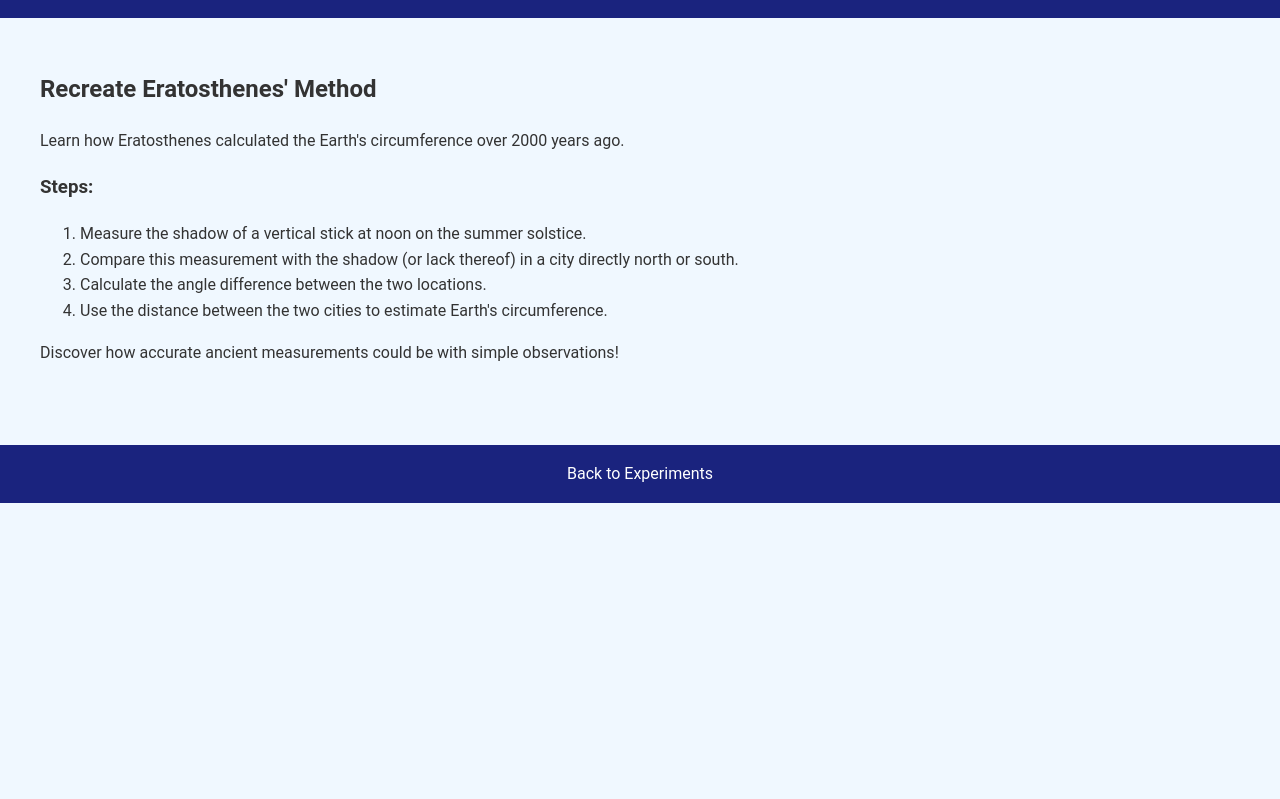
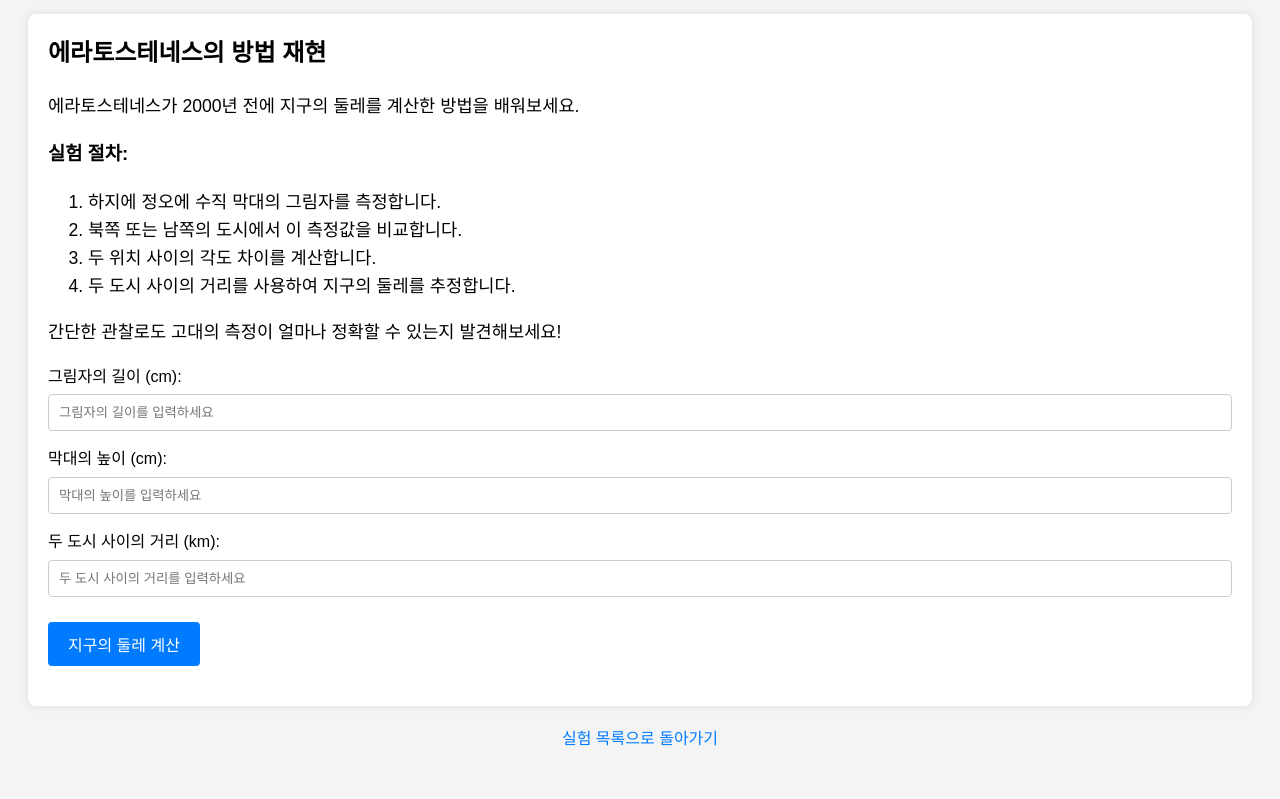
Before and after one commit to Reasonofmoon/science-labs, a website: page experiments/eratosthenes-earth.html in a window 1280 px wide. Shown: the part 108-907 px from the top of the page. Before the commit the page ends 800 px from the top, so only its background shows below. Drawn offline with Linux system fonts and the light colour scheme.

Commit message:
Update eratosthenes-earth.html

```diff
--- a/experiments/eratosthenes-earth.html
+++ b/experiments/eratosthenes-earth.html
@@ -1,31 +1,124 @@
 <!DOCTYPE html>
-<html lang="en">
+<html lang="ko">
 <head>
     <meta charset="UTF-8">
     <meta name="viewport" content="width=device-width, initial-scale=1.0">
-    <title>Measuring Earth's Circumference Experiment</title>
-    <link rel="stylesheet" href="../styles.css">
+    <title>지구의 둘레 측정 실험</title>
+    <style>
+        body {
+            font-family: Arial, sans-serif;
+            line-height: 1.6;
+            padding: 20px;
+            background-color: #f4f4f4;
+        }
+        .header, .footer {
+            text-align: center;
+            margin: 20px 0;
+        }
+        .experiment-details {
+            background: white;
+            padding: 20px;
+            margin: 20px 0;
+            border-radius: 8px;
+            box-shadow: 0 0 10px rgba(0, 0, 0, 0.1);
+        }
+        .experiment-details h2 {
+            margin-top: 0;
+        }
+        .experiment-details p, .experiment-details ol {
+            font-size: 1.1em;
+        }
+        .experiment-details .result {
+            margin-top: 20px;
+        }
+        .experiment-details button {
+            padding: 10px 20px;
+            font-size: 1em;
+            margin-top: 10px;
+            cursor: pointer;
+            background-color: #007BFF;
+            color: white;
+            border: none;
+            border-radius: 4px;
+        }
+        .footer a {
+            color: #007BFF;
+            text-decoration: none;
+        }
+        .input-group {
+            margin-bottom: 15px;
+        }
+        .input-group label {
+            display: block;
+            margin-bottom: 5px;
+        }
+        .input-group input {
+            width: calc(100% - 22px);
+            padding: 10px;
+            border: 1px solid #ccc;
+            border-radius: 4px;
+        }
+    </style>
 </head>
 <body>
     <header class="header">
-        <h1>Measuring Earth's Circumference Experiment</h1>
+        <h1>지구의 둘레 측정 실험</h1>
     </header>
     <main class="main-content">
         <section class="experiment-details">
-            <h2>Recreate Eratosthenes' Method</h2>
-            <p>Learn how Eratosthenes calculated the Earth's circumference over 2000 years ago.</p>
-            <h3>Steps:</h3>
+            <h2>에라토스테네스의 방법 재현</h2>
+            <p>에라토스테네스가 2000년 전에 지구의 둘레를 계산한 방법을 배워보세요.</p>
+            <h3>실험 절차:</h3>
             <ol>
-                <li>Measure the shadow of a vertical stick at noon on the summer solstice.</li>
-                <li>Compare this measurement with the shadow (or lack thereof) in a city directly north or south.</li>
-                <li>Calculate the angle difference between the two locations.</li>
-                <li>Use the distance between the two cities to estimate Earth's circumference.</li>
+                <li>하지에 정오에 수직 막대의 그림자를 측정합니다.</li>
+                <li>북쪽 또는 남쪽의 도시에서 이 측정값을 비교합니다.</li>
+                <li>두 위치 사이의 각도 차이를 계산합니다.</li>
+                <li>두 도시 사이의 거리를 사용하여 지구의 둘레를 추정합니다.</li>
             </ol>
-            <p>Discover how accurate ancient measurements could be with simple observations!</p>
+            <p>간단한 관찰로도 고대의 측정이 얼마나 정확할 수 있는지 발견해보세요!</p>
+            <div class="input-group">
+                <label for="shadowLength">그림자의 길이 (cm):</label>
+                <input type="number" id="shadowLength" placeholder="그림자의 길이를 입력하세요" step="0.1">
+            </div>
+            <div class="input-group">
+                <label for="stickHeight">막대의 높이 (cm):</label>
+                <input type="number" id="stickHeight" placeholder="막대의 높이를 입력하세요" step="0.1">
+            </div>
+            <div class="input-group">
+                <label for="distance">두 도시 사이의 거리 (km):</label>
+                <input type="number" id="distance" placeholder="두 도시 사이의 거리를 입력하세요" step="1">
+            </div>
+            <button onclick="calculateCircumference()">지구의 둘레 계산</button>
+            <div class="result" id="result"></div>
         </section>
     </main>
     <footer class="footer">
-        <a href="../index.html">Back to Experiments</a>
+        <a href="../index.html">실험 목록으로 돌아가기</a>
     </footer>
+
+    <script>
+        function calculateCircumference() {
+            const shadowLength = parseFloat(document.getElementById('shadowLength').value);
+            const stickHeight = parseFloat(document.getElementById('stickHeight').value);
+            const distance = parseFloat(document.getElementById('distance').value);
+            const resultDiv = document.getElementById('result');
+
+            if (isNaN(shadowLength) || isNaN(stickHeight) || isNaN(distance) || shadowLength <= 0 || stickHeight <= 0 || distance <= 0) {
+                resultDiv.innerHTML = '<p>올바른 값을 입력하세요.</p>';
+                return;
+            }
+
+            const angle = Math.atan(shadowLength / stickHeight) * (180 / Math.PI); // 각도 계산
+            const circumference = 360 * (distance / angle); // 지구의 둘레 계산
+
+            resultDiv.innerHTML = `
+                <p>막대의 그림자 길이: ${shadowLength} cm</p>
+                <p>막대의 높이: ${stickHeight} cm</p>
+                <p>두 도시 사이의 거리: ${distance} km</p>
+                <p>계산된 각도: ${angle.toFixed(2)} 도</p>
+                <p>추정된 지구의 둘레: ${circumference.toFixed(2)} km</p>
+            `;
+        }
+    </script>
 </body>
 </html>
```
